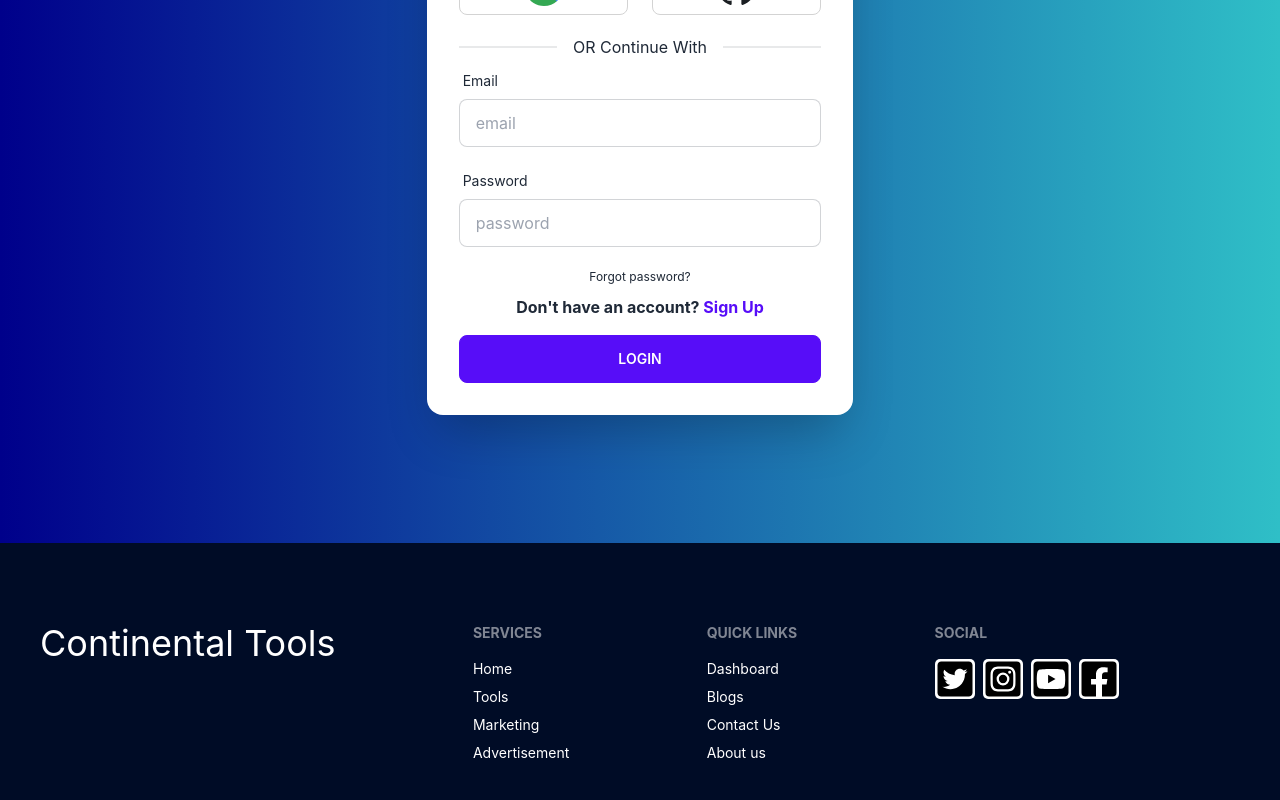
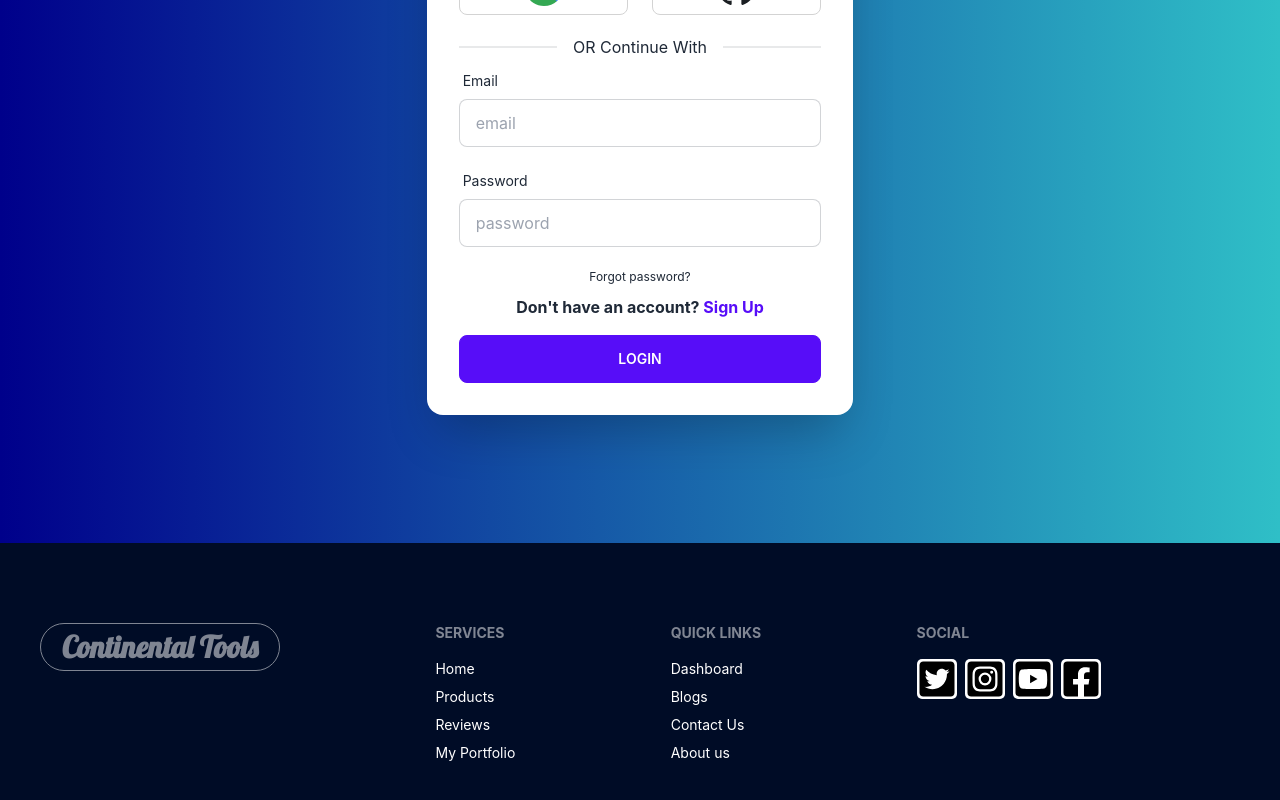
Before and after one commit to SajidJRahman/continental-tools-client-side, a React (Create React App) app: page /login in a window 1280 px wide. Shown: the part 334-1134 px from the top of the page. Built offline with nearby package versions, Linux system fonts and the light colour scheme; no server answers; a web font is replaced by a local one.

Commit message:
fixed some issues

```diff
--- a/src/Pages/Dashboard/AddReview/AddReview.js
+++ b/src/Pages/Dashboard/AddReview/AddReview.js
@@ -44,7 +44,8 @@ const AddReview = () => {
     }
 
     return (
-        <div>
+        <div className='pt-5'>
+            <h1 className='text-4xl font-bold text-center mb-16'>Add a Review</h1>
             <div className="card card-compact mx-auto w-96 bg-base-100 shadow-xl">
                 <div className="card-body">
                     <div className="form-control">
--- a/src/Pages/Dashboard/MyOrders/MyOrders.js
+++ b/src/Pages/Dashboard/MyOrders/MyOrders.js
@@ -31,8 +31,8 @@ const MyOrders = () => {
                     orders.length === 0 ? "You haven't placed any orders yet" : 'These are the orders you placed'
                 }
             </p>
-            <div class="overflow-x-auto">
-                <table class="table w-full">
+            <div className="overflow-x-auto">
+                <table className="table w-full">
                     <thead>
                         <tr>
                             <th></th>
@@ -46,9 +46,9 @@ const MyOrders = () => {
                             orders.map((order, index) =>
                                 <tr key={order._id}>
                                     <th>{index + 1}</th>
-                                    <td>{order.name}</td>
+                                    <td>{order.product_name}</td>
                                     <td>{order.quantity}</td>
-                                    <td>{order?.price}/products</td>
+                                    <td>{order.product_price}/products</td>
                                 </tr>
                             )
                         }
--- a/src/Pages/Home/Products/Products.js
+++ b/src/Pages/Home/Products/Products.js
@@ -7,7 +7,7 @@ import { useQuery } from 'react-query';
 const Products = () => {
     const navigate = useNavigate();
     const navigateToPurchase = _id => {
-        navigate(`purchase/${_id}`)
+        navigate(`/purchase/${_id}`)
     }
 
     const { isLoading, error, data: products } = useQuery('repoData', () =>
--- a/src/Pages/Home/Reviews/Reviews.js
+++ b/src/Pages/Home/Reviews/Reviews.js
@@ -19,7 +19,7 @@ const Reviews = () => {
     }
 
     return (
-        <div className='py-16'>
+        <div className='py-16' id='reviews'>
             <h1 className='text-4xl font-bold text-center mb-2'>Happy Customers Said</h1>
             <p className='text-center mb-16'>Customer's satisfaction is our main priority & always on top,<br />so we try our best to improve our services & user experience at all times.</p>
             <div className='px-10 lg:px-14 md:px-14 grid gap-8 grid-cols-1 lg:grid-cols-3 md:grid-cols-2 sm:grid-cols-1'>
--- a/src/Pages/Purchase/Purchase/Purchase.js
+++ b/src/Pages/Purchase/Purchase/Purchase.js
@@ -38,6 +38,7 @@ const Purchase = () => {
     }
 
     const {
+        _id,
         name,
         image,
         price,
@@ -132,6 +133,10 @@ const Purchase = () => {
                             <p>{description}</p>
                             <p>Available in stock: <b>{quantity}</b> pieces</p>
                             <p>Minimum order quantity: <b>{minimum_quantity}</b> pieces</p>
+                            <input type="hidden" {...register('product_name')} name="product_name" value={name} />
+                            <input type="hidden" {...register('product_image')} name="product_image" value={image} />
+                            <input type="hidden" {...register('product_price')} name="product_price" value={price} />
+                            <input type="hidden" {...register('product_id')} name="product_id" value={_id} />
                             <h2 className="text-lg">Price: €<span className='text-2xl font-bold'>{price}</span>/item</h2>
                             <div className="text-center flex items-center">
                                 <button onClick={minus} disabled={buttonMinusDisabled} className="btn btn-primary rounded-r-none">-</button>
--- a/src/Pages/Shared/Footer/Footer.css
+++ b/src/Pages/Shared/Footer/Footer.css
@@ -1,4 +1,11 @@
+/* font Lobster */
+@import url('https://fonts.googleapis.com/css2?family=Lobster&display=swap');
+
 .footer-social svg {
     border-radius: 5px;
     background-color: white;
 }
+
+.footer-main-title {
+    font-family: 'Lobster', cursive;
+}
--- a/src/Pages/Shared/Footer/Footer.js
+++ b/src/Pages/Shared/Footer/Footer.js
@@ -6,14 +6,14 @@ const Footer = () => {
     return (
         <footer className="footer p-10 py-20 bg-[#000c26] text-white">
             <Link to='/'>
-                <h1 className='text-4xl'>Continental Tools</h1>
+                <h1 className="btn btn-ghost rounded-full normal-case text-[27px] text-[#7f8592] border border-[#7f8592] w-[258px] lg:text-3xl lg:w-60 footer-main-title">Continental Tools</h1>
             </Link>
             <div>
                 <span className="footer-title">Services</span>
                 <Link to='/' className="link link-hover">Home</Link>
-                <Link to='/' className="link link-hover">Tools</Link>
-                <Link to='/' className="link link-hover">Marketing</Link>
-                <Link to='/' className="link link-hover">Advertisement</Link>
+                <Link to='/home#products' className="link link-hover">Products</Link>
+                <Link to='/home#reviews' className="link link-hover">Reviews</Link>
+                <Link to='/my-portfolio' className="link link-hover">My Portfolio</Link>
             </div>
             <div>
                 <span className="footer-title">Quick Links</span>
```
Also changed, not shown: src/Images/Websites/website-2.png.
